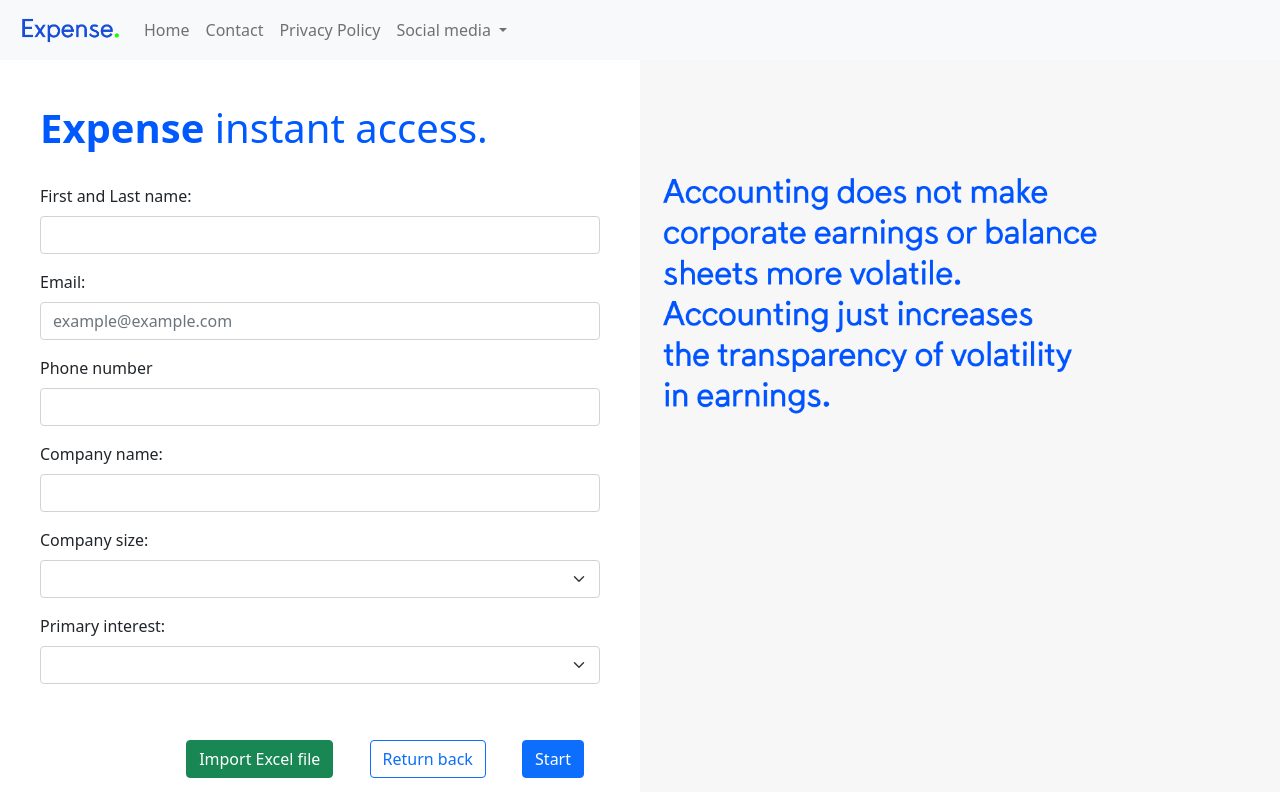
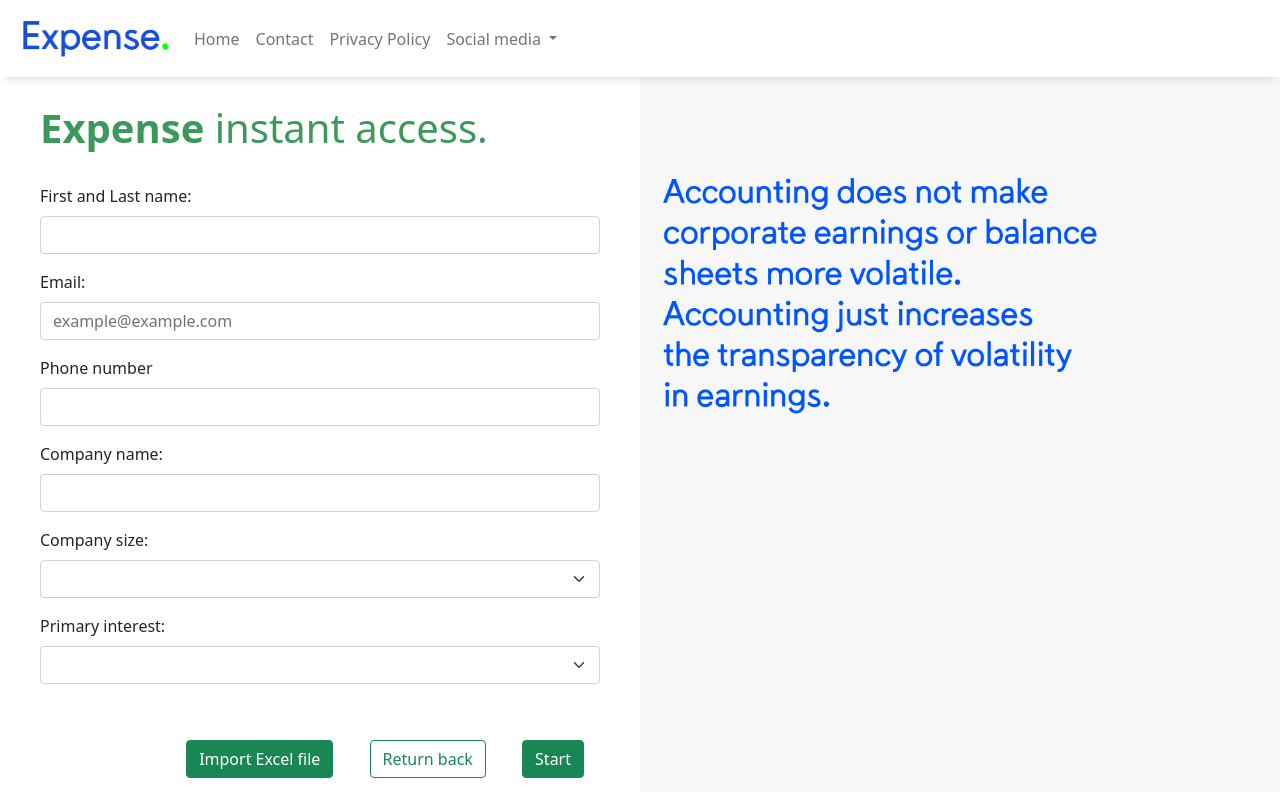
Before and after one commit to Expense-analyzer/expense-analyzer.github.io, a plain HTML site: page informations.html in a window 1280 px wide. Shown: the top 800 px of the page. Drawn offline with nearby package versions, Linux system fonts and the light colour scheme.

Commit message:
Update informations.html

```diff
--- a/informations.html
+++ b/informations.html
@@ -53,10 +53,10 @@
 </style>
 </head>
 <body>
-    <nav class="navbar navbar-expand-lg navbar-light bg-light p-2 fixed-top">
+    <nav class="navbar navbar-expand-lg navbar-light bg-white p-2 fixed-top" style="box-shadow: 0px 5px 10px -5px rgb(199, 206, 211);">
         <div class="container-fluid">
           <a class="navbar-brand" href="#">
-            <img src="logo.png" alt="" width="100"  class="d-inline-block align-text-top">
+            <img src="logo.png" alt="" width="150"  class="d-inline-block align-text-top">
             </a>
           <button class="navbar-toggler" type="button" data-bs-toggle="collapse" data-bs-target="#navbarSupportedContent" aria-controls="navbarSupportedContent" aria-expanded="false" aria-label="Toggle navigation">
             <span class="navbar-toggler-icon"></span>
@@ -92,7 +92,7 @@
           <div class="col-md-6 no-gutters">
               <form action="clientDashboard.html">
               <div class="leftside mt-2">
-                  <h1 style="color: rgb(0, 89, 255);"><strong>Expense</strong> instant access.</h1>
+                  <h1 style="color: #3c995b;"><strong>Expense</strong> instant access.</h1>
                   <br>
                 <div class="mb-3">
                     <label for="exampleFormControlInput1" class="form-label">First and Last name:</label>
@@ -133,8 +133,8 @@
                 <br>
                 <div align="right">
                     <button class="btn btn-success m-3" id="upload" type="button">Import Excel file</button>
-                    <a href="index.html"><button class="btn btn-outline-primary m-3" type="button">Return back</button></a>
-                    <button class="btn btn-primary m-3" id="start" type="submit">Start</button>
+                    <a href="index.html"><button class="btn btn-outline-success m-3" type="button">Return back</button></a>
+                    <button class="btn btn-success m-3" id="start" type="submit">Start</button>
                 </div>
             </form>
             </div>
```
